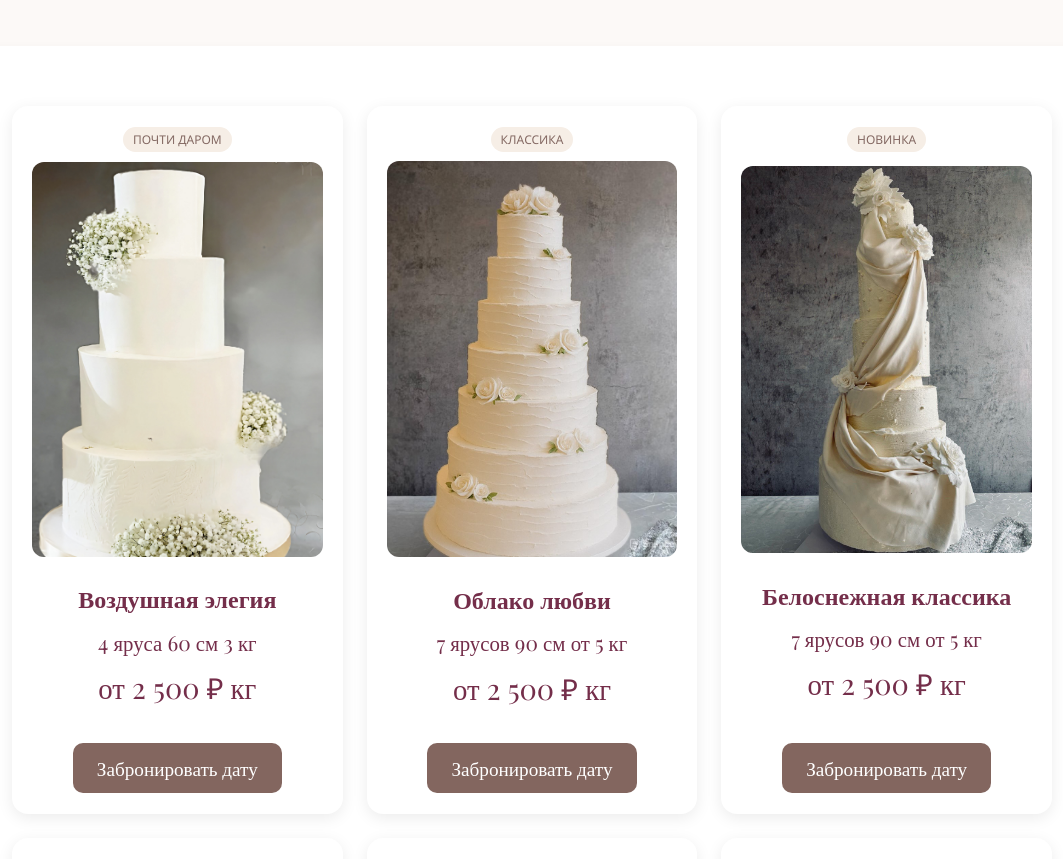
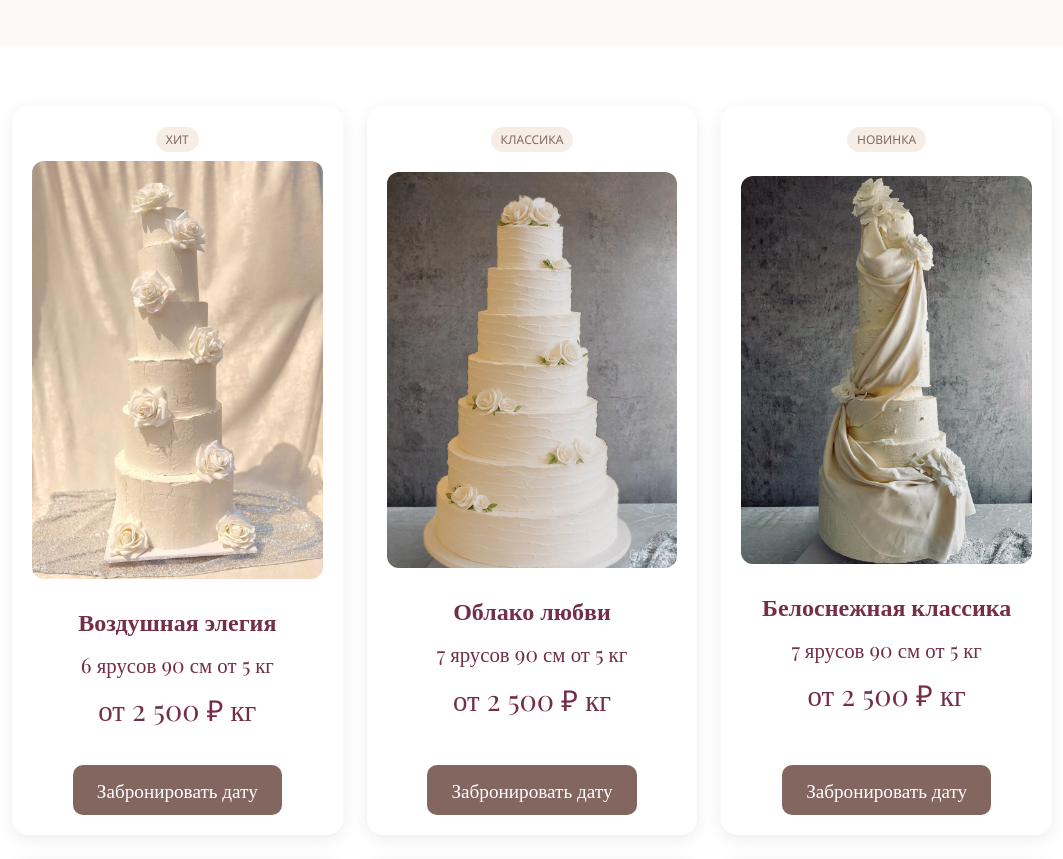
Before and after one commit to kosdem04/wedding-symphony, a React (Vite) app: page / in a window 1280 px wide. Shown: the part 1320-2179 px from the top of the page, without its empty margins (108-1171 px from the left). Built offline with nearby package versions, Linux system fonts and the light colour scheme; a web font is replaced by a local one.

Commit message:
edit conception text 2

```diff
--- a/src/App.jsx
+++ b/src/App.jsx
@@ -24,10 +24,10 @@ function App() {
 
     const cakes = [
         {
-            label: "Почти даром",
+            label: "Хит",
             image: cake6,
             title: "Воздушная элегия",
-            size: "4 яруса 60 см 3 кг",
+            size: "6 ярусов 90 см от 5 кг",
             price: "от 2 500 ₽ кг",
             desc: [
                 "На 25-30 гостей - \n" +
```
Also changed, not shown: src/assets/cake6.JPG.
